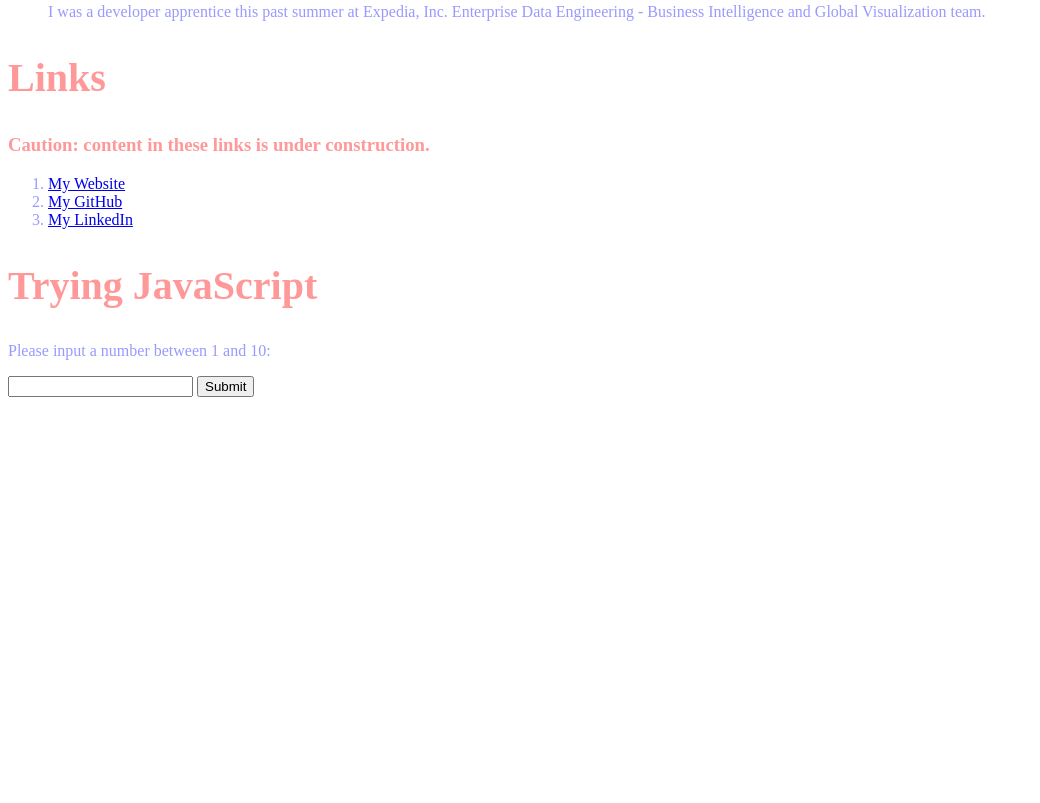
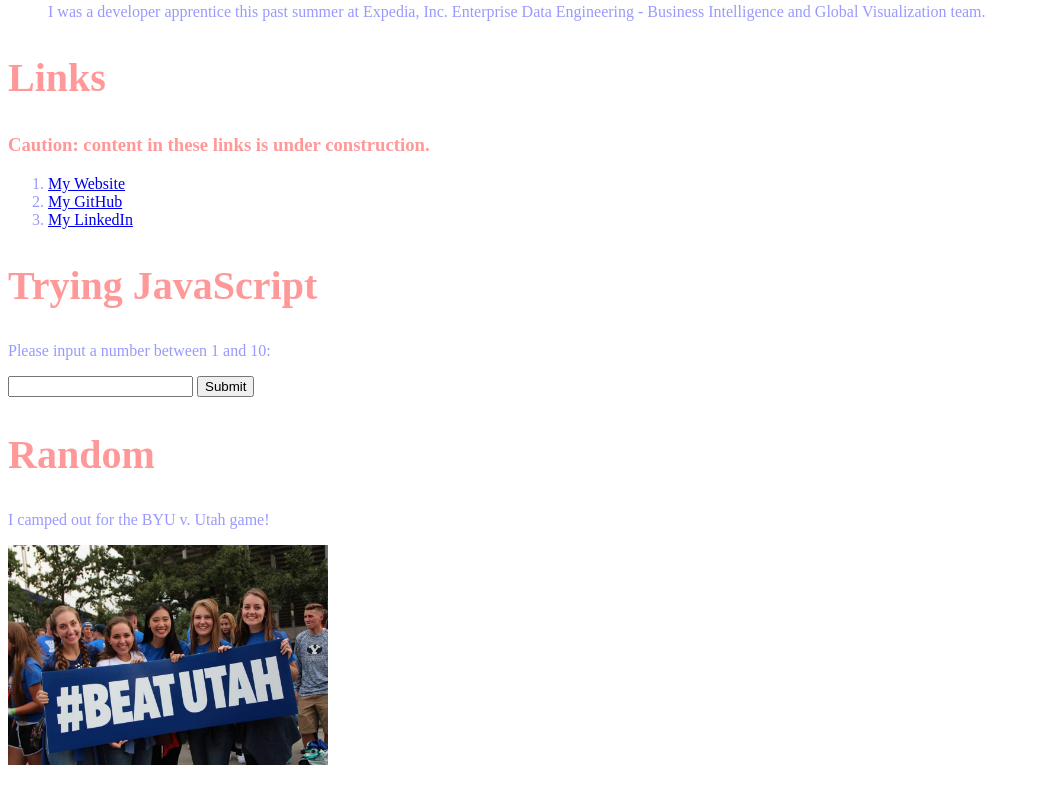
Before and after one commit to yjwho/Lab1-My-Portfolio, a plain HTML site: page section2.html in a window 1280 px wide. Shown: the part 1817-2620 px from the top of the page, without its empty margins (0-1040 px from the left). Before the commit the page ends 2256 px from the top, so only its background shows below. Drawn offline with Linux system fonts and the light colour scheme; a web font is replaced by a local one.

Commit message:
Update section2.html

```diff
--- a/section2.html
+++ b/section2.html
@@ -80,9 +80,15 @@
 			}
 			</script>
 	</div>
+	<div id = "Random">
+		<h2>Random</h2>
+		<p>I camped out for the BYU v. Utah game!</p>
+		<img src="img/FootballUtah.jpg" alt="We are holding a GoCougs Sign" height="220" width="320">
+	</div>
 </div>
-
-<div id="footer"> 2017 </div>
+<p></p>
+<p></p>
+<div id="footer">2017</div>
 
 </body>
 </html>
```
